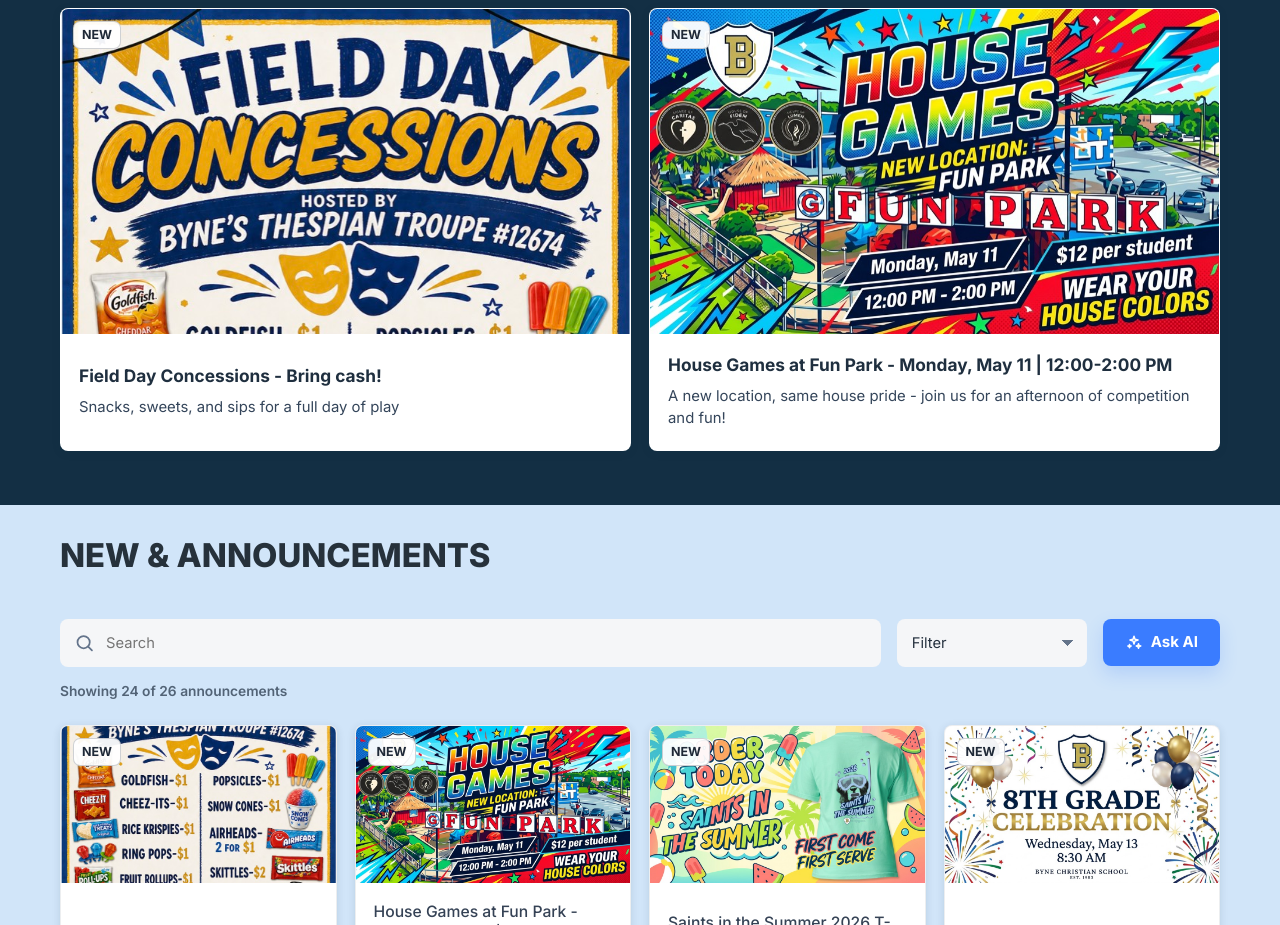
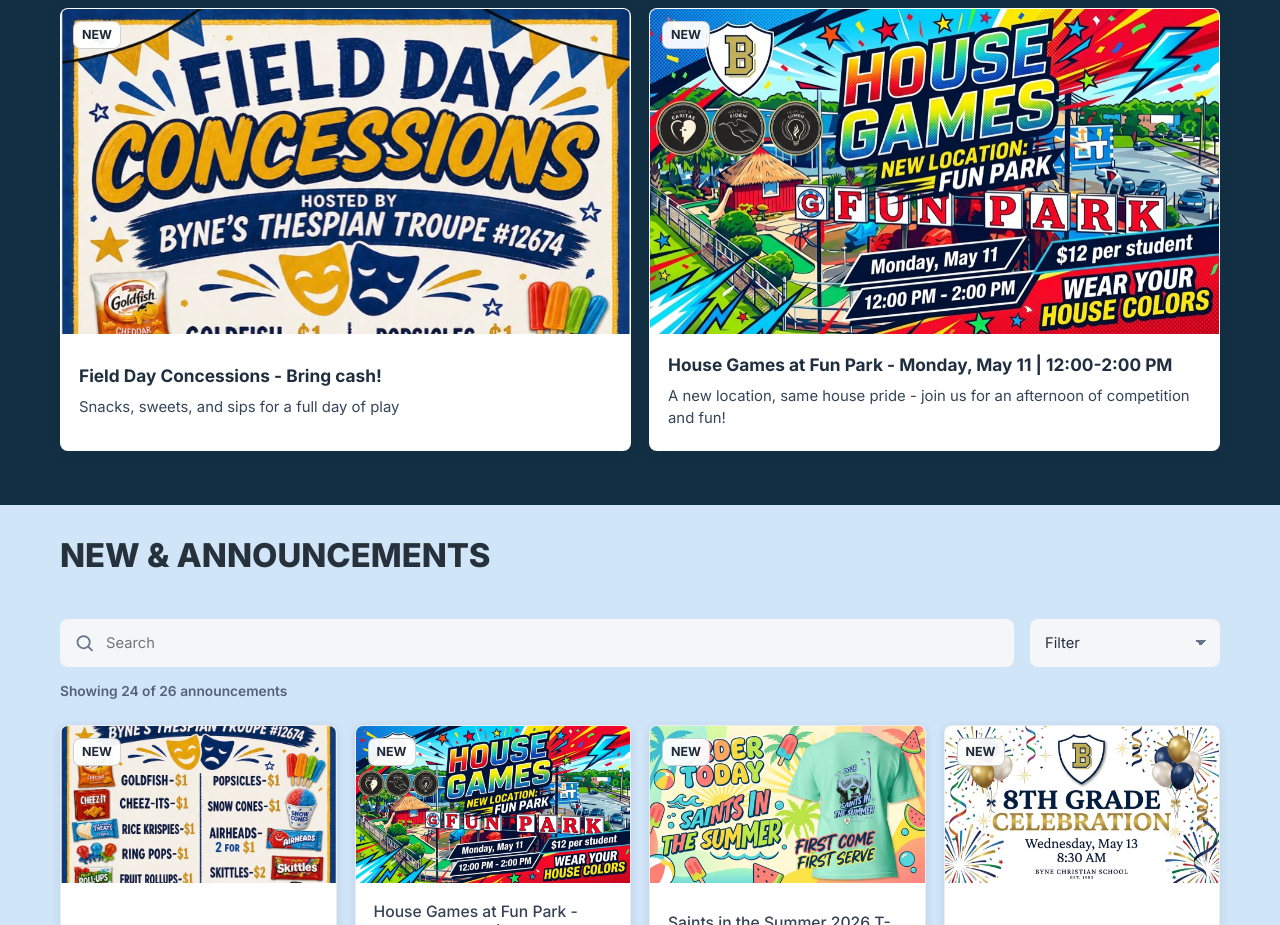
Before and after one commit to BCSSaints/Adminportal, a website: page index.html in a window 1280 px wide. Shown: the part 175-1100 px from the top of the page. Drawn offline with Linux system fonts and the light colour scheme; no server answers.

Commit message:
Remove Ask AI toolbar button

```diff
--- a/index.html
+++ b/index.html
@@ -65,14 +65,6 @@
               </select>
             </label>
 
-            <button class="ask-ai" type="button" aria-label="Ask AI">
-              <svg viewBox="0 0 24 24" aria-hidden="true">
-                <path d="m12 3 1.3 4.1L17.4 8l-4.1 1.3L12 13.4l-1.3-4.1L6.6 8l4.1-.9L12 3Z"></path>
-                <path d="m18 13 .8 2.2L21 16l-2.2.8L18 19l-.8-2.2L15 16l2.2-.8L18 13Z"></path>
-                <path d="m6 14 .6 1.6L8.2 16l-1.6.6L6 18.2l-.6-1.6L3.8 16l1.6-.4L6 14Z"></path>
-              </svg>
-              <span>Ask AI</span>
-            </button>
           </div>
 
           <div class="results-meta" data-results-meta aria-live="polite"></div>
--- a/styles.css
+++ b/styles.css
@@ -161,7 +161,7 @@
 
 .toolbar {
   display: grid;
-  grid-template-columns: minmax(0, 1fr) 190px auto;
+  grid-template-columns: minmax(0, 1fr) 190px;
   gap: 16px;
   align-items: center;
   margin-top: 46px;
@@ -223,33 +223,6 @@
 .filter-control select:focus {
   border-color: var(--blue-500);
   box-shadow: 0 0 0 3px rgba(58, 124, 255, 0.2);
-}
-
-.ask-ai {
-  display: inline-flex;
-  min-height: 44px;
-  align-items: center;
-  justify-content: center;
-  gap: 8px;
-  border: 0;
-  border-radius: 8px;
-  padding: 12px 22px;
-  background: var(--blue-500);
-  color: white;
-  font-size: 0.94rem;
-  font-weight: 700;
-  white-space: nowrap;
-  box-shadow: 0 8px 18px rgba(58, 124, 255, 0.2);
-}
-
-.ask-ai svg {
-  width: 18px;
-  height: 18px;
-  fill: none;
-  stroke: currentColor;
-  stroke-linecap: round;
-  stroke-linejoin: round;
-  stroke-width: 2;
 }
 
 .results-meta {
@@ -447,8 +420,7 @@
   box-shadow: 0 8px 18px rgba(19, 47, 68, 0.16);
 }
 
-.load-more:hover,
-.ask-ai:hover {
+.load-more:hover {
   filter: brightness(0.98);
 }
 
@@ -643,10 +615,6 @@
     margin-top: 28px;
   }
 
-  .ask-ai {
-    width: 100%;
-  }
-
   .announcement-modal {
     max-height: 94vh;
   }
```
